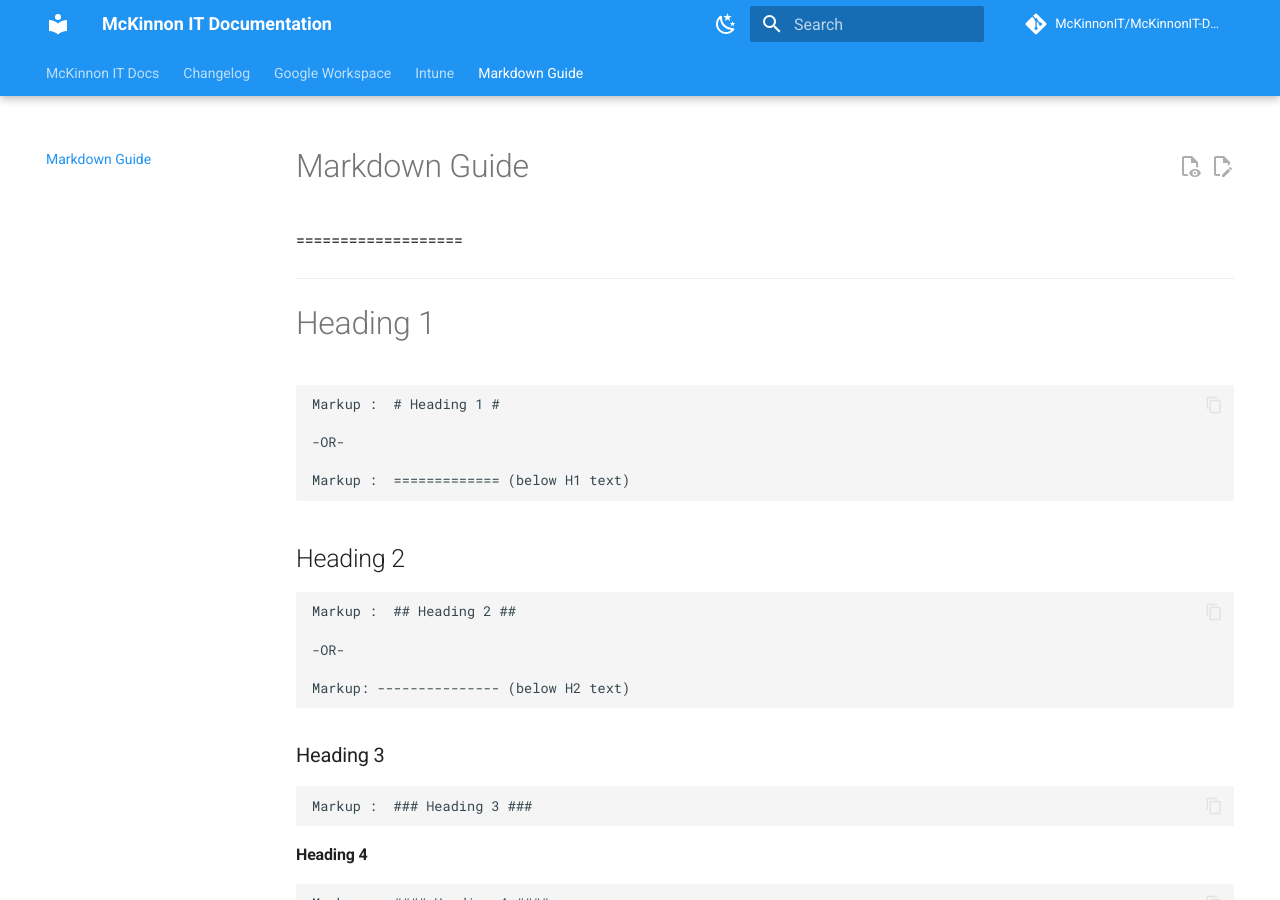
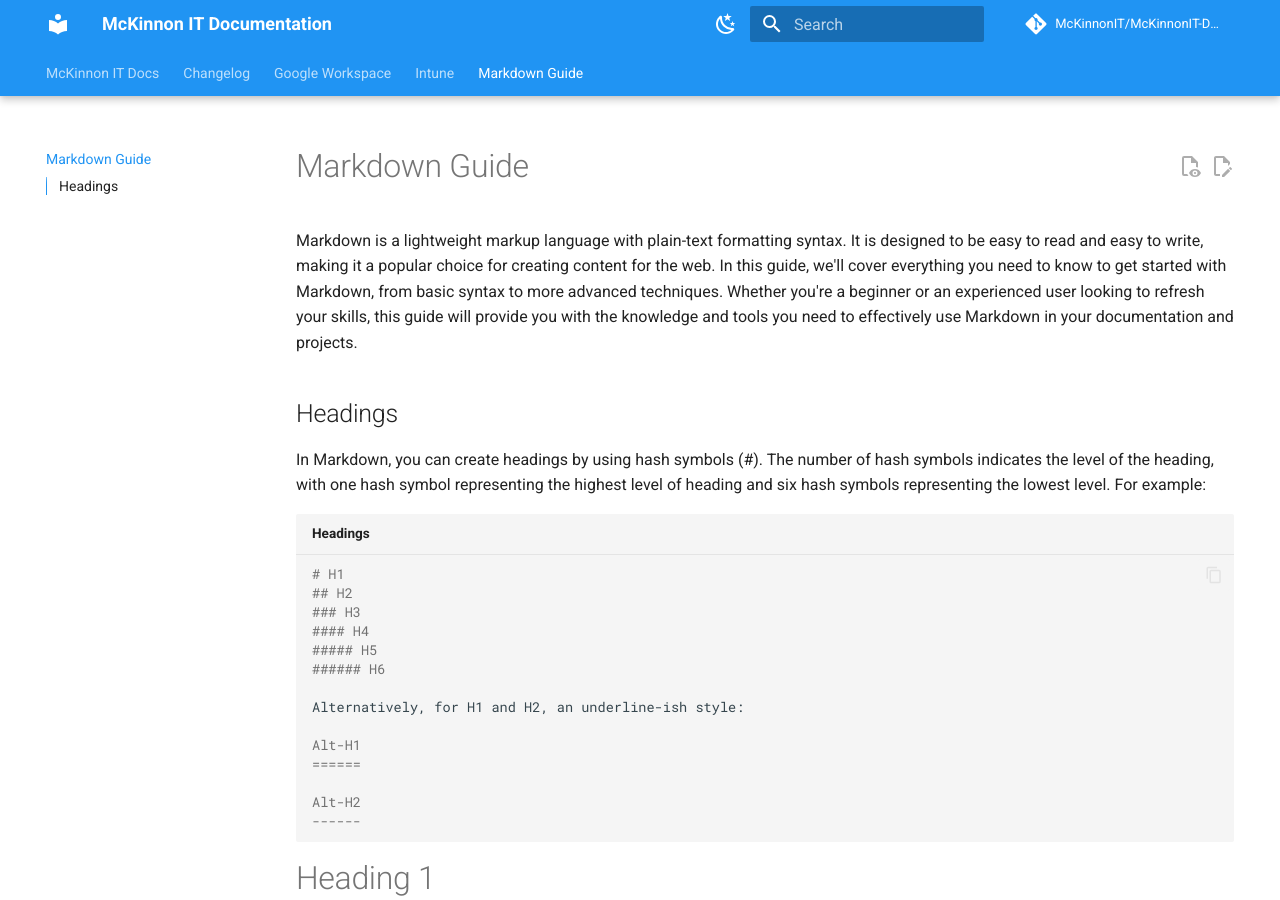
Before and after one commit to McKinnonIT/McKinnonIT-Docs, an MkDocs documentation site: the page built from docs/markdown_guide.md, in a window 1280 px wide and 900 px high. Built offline with MkDocs 1.6.1 and Material for MkDocs 9.7.7, drawn with Linux system fonts in a browser that asks for light colours; emoji names are drawn with the system emoji font; comment, search, counter and statistics services are not loaded.

Commit message:
Headings markdown added

````diff
--- a/docs/markdown_guide.md
+++ b/docs/markdown_guide.md
@@ -1,7 +1,26 @@
-# Markdown Guide<a name="TOP"></a>
-===================
+# Markdown Guide
+Markdown is a lightweight markup language with plain-text formatting syntax. It is designed to be easy to read and easy to write, making it a popular choice for creating content for the web. In this guide, we'll cover everything you need to know to get started with Markdown, from basic syntax to more advanced techniques. Whether you're a beginner or an experienced user looking to refresh your skills, this guide will provide you with the knowledge and tools you need to effectively use Markdown in your documentation and projects.
 
-- - - -
+## Headings
+In Markdown, you can create headings by using hash symbols (#). The number of hash symbols indicates the level of the heading, with one hash symbol representing the highest level of heading and six hash symbols representing the lowest level. For example:
+
+``` md title="Headings"
+# H1
+## H2
+### H3
+#### H4
+##### H5
+###### H6
+
+Alternatively, for H1 and H2, an underline-ish style:
+
+Alt-H1
+======
+
+Alt-H2
+------
+```
+
 # Heading 1 #
 
     Markup :  # Heading 1 #
````
